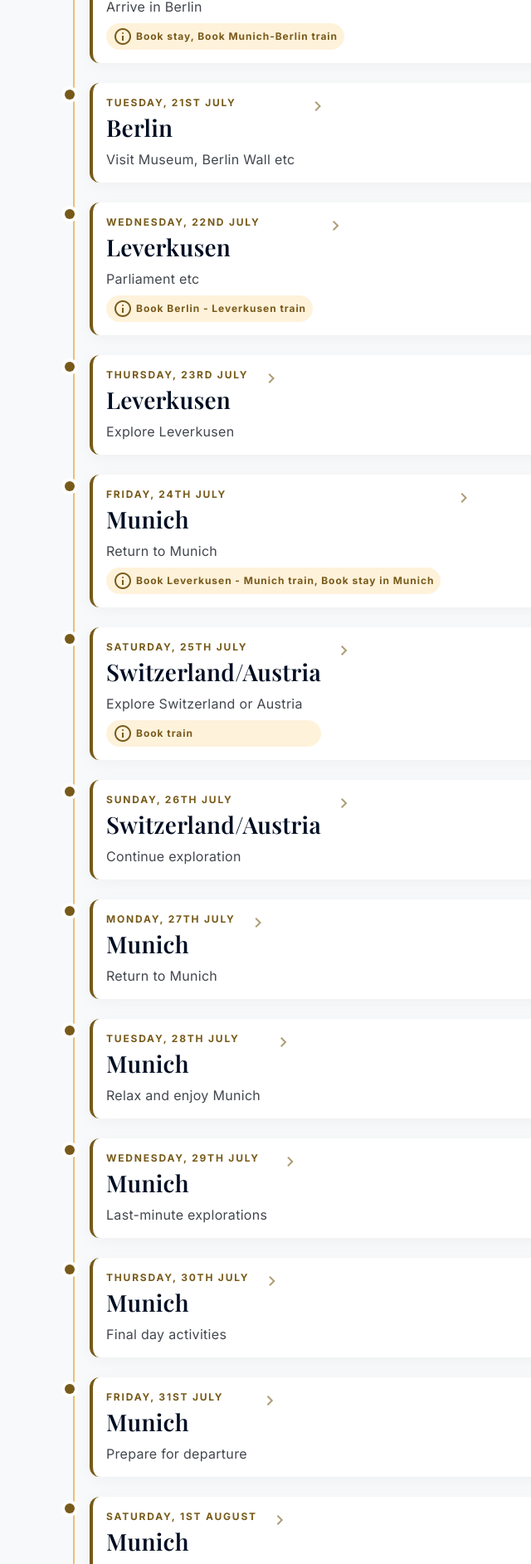
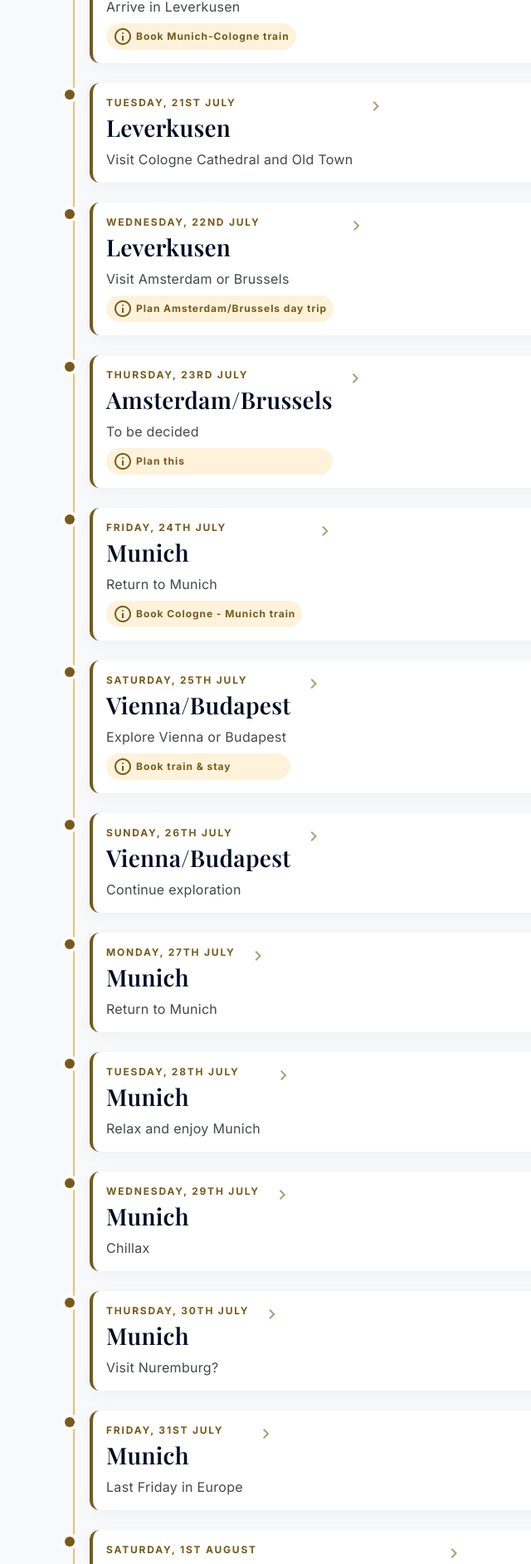
Before and after one commit to prajwaldhananjay/reisefreude, a React (Vite) app: page / in a window 1280 px wide. Shown: the part 2658-4543 px from the top of the page at 83% size, without its empty margins (256-896 px from the left). Built offline with nearby package versions, Linux system fonts and the light colour scheme.

Commit message:
Update itinerary: Replace Berlin with Leverkusen for July 20-23

```diff
--- a/src/data/itinerary.js
+++ b/src/data/itinerary.js
@@ -86,49 +86,49 @@ export const itineraryData = [
   {
     date: "20th July",
     day: "Monday",
-    city: "Berlin",
-    activities: "Arrive in Berlin",
-    notes: "Book stay, Book Munich-Berlin train"
+    city: "Leverkusen",
+    activities: "Arrive in Leverkusen",
+    notes: "Book Munich-Cologne train"
   },
   {
     date: "21st July",
     day: "Tuesday",
-    city: "Berlin",
-    activities: "Visit Museum, Berlin Wall etc",
+    city: "Leverkusen",
+    activities: "Visit Cologne Cathedral and Old Town",
     notes: ""
   },
   {
     date: "22nd July",
     day: "Wednesday",
     city: "Leverkusen",
-    activities: "Parliament etc",
-    notes: "Book Berlin - Leverkusen train"
+    activities: "Visit Amsterdam or Brussels",
+    notes: "Plan Amsterdam/Brussels day trip"
   },
   {
     date: "23rd July",
     day: "Thursday",
-    city: "Leverkusen",
-    activities: "Explore Leverkusen",
-    notes: ""
+    city: "Amsterdam/Brussels",
+    activities: "To be decided",
+    notes: "Plan this"
   },
   {
     date: "24th July",
     day: "Friday",
     city: "Munich",
     activities: "Return to Munich",
-    notes: "Book Leverkusen - Munich train, Book stay in Munich"
+    notes: "Book Cologne - Munich train"
   },
   {
     date: "25th July",
     day: "Saturday",
-    city: "Switzerland/Austria",
-    activities: "Explore Switzerland or Austria",
-    notes: "Book train"
+    city: "Vienna/Budapest",
+    activities: "Explore Vienna or Budapest",
+    notes: "Book train & stay"
   },
   {
     date: "26th July",
     day: "Sunday",
-    city: "Switzerland/Austria",
+    city: "Vienna/Budapest",
     activities: "Continue exploration",
     notes: ""
   },
@@ -150,35 +150,35 @@ export const itineraryData = [
     date: "29th July",
     day: "Wednesday",
     city: "Munich",
-    activities: "Last-minute explorations",
+    activities: "Chillax",
     notes: ""
   },
   {
     date: "30th July",
     day: "Thursday",
     city: "Munich",
-    activities: "Final day activities",
+    activities: "Visit Nuremburg?",
     notes: ""
   },
   {
     date: "31st July",
     day: "Friday",
     city: "Munich",
-    activities: "Prepare for departure",
+    activities: "Last Friday in Europe",
     notes: ""
   },
   {
     date: "1st August",
     day: "Saturday",
     city: "Munich",
-    activities: "Last day in Munich",
-    notes: ""
+    activities: "Last Saturday in Europe",
+    notes: "Remember to buy bus/tram/train tickets if traveling"
   },
   {
     date: "2nd August",
     day: "Sunday",
     city: "Munich",
-    activities: "Final evening in Munich",
+    activities: "Last Sunday in Europe, pack and prepare for return flight",
     notes: ""
   },
   {
```
